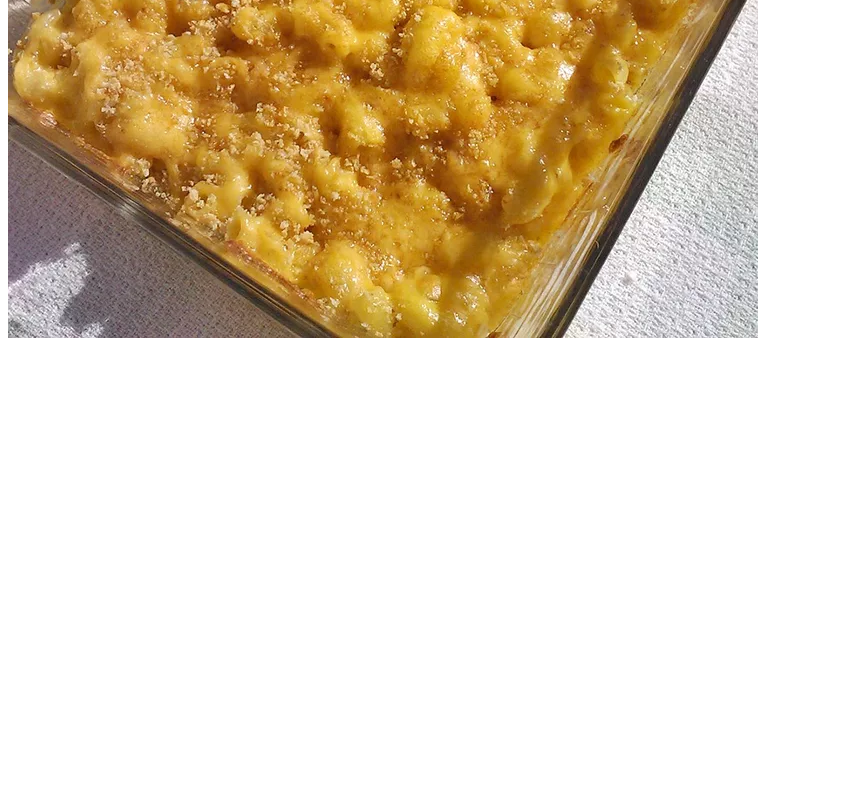
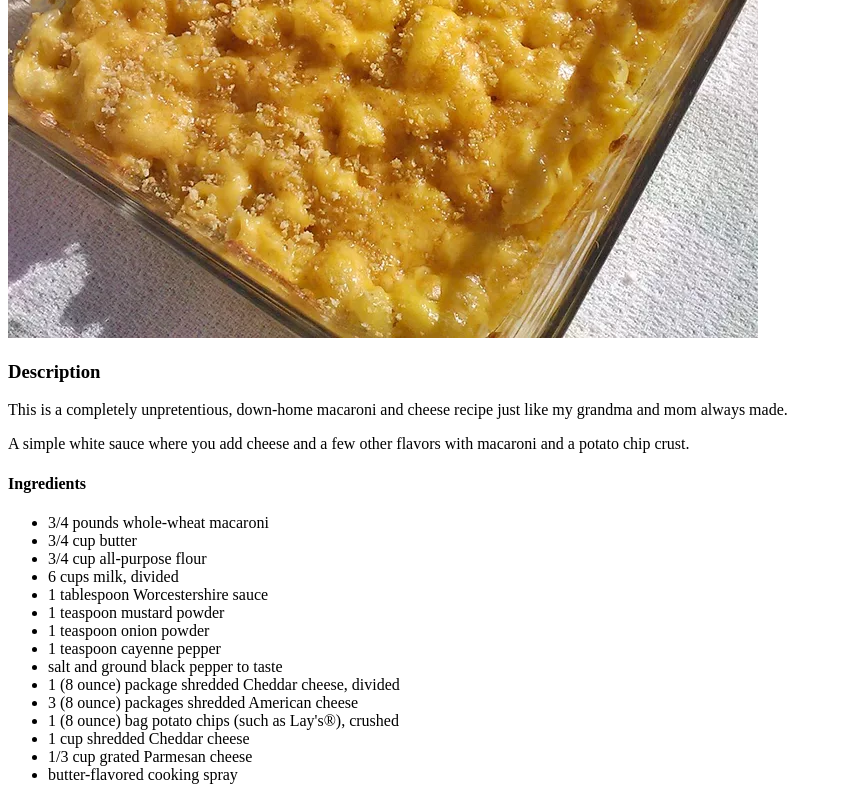
Before and after one commit to RafaelGervasio/odin-recipes, a plain HTML site: page recipes/mac-'n-cheese.html in a window 1280 px wide. Shown: the part 492-1292 px from the top of the page, without its empty margins (0-842 px from the left). Before the commit the page ends 842 px from the top, so only its background shows below. Drawn offline with Linux system fonts and the light colour scheme.

Commit message:
Added Description and Ingredients to mac 'n cheese

```diff
--- a/recipes/mac-'n-cheese.html
+++ b/recipes/mac-'n-cheese.html
@@ -9,5 +9,29 @@
     <h1>Old School Mac n' Cheese</h1>
     <img src="/images/old-school-mac-n-cheese.jpg" alt="mac -n cheese image">
 
+    <h3> Description </h3>
+    <p>This is a completely unpretentious, down-home macaroni and cheese recipe just like my grandma and mom always made.</p>
+    <p>A simple white sauce where you add cheese and a few other flavors with macaroni and a potato chip crust.</p>
+
+    <h4> Ingredients </h4>
+    <ul>
+        <li>3/4 pounds whole-wheat macaroni </li>
+        <li>3/4 cup butter </li>
+        <li> 3/4 cup all-purpose flour </li>
+        <li> 6  cups milk, divided </li>
+        <li> 1 tablespoon Worcestershire sauce </li>
+        <li>1 teaspoon mustard powder</li>
+        <li>1 teaspoon onion powder</li>
+        <li>1 teaspoon cayenne pepper</li>
+        <li>salt and ground black pepper to taste</li>
+        <li>1 (8 ounce) package shredded Cheddar cheese, divided</li>
+        <li>3 (8 ounce) packages shredded American cheese</li>
+        <li>1 (8 ounce) bag potato chips (such as Lay's®), crushed</li>
+        <li>1 cup shredded Cheddar cheese</li>
+        <li>1/3 cup grated Parmesan cheese</li>
+        <li>butter-flavored cooking spray</li>
+    </ul>
+
+
 </body>
 </html>
```
